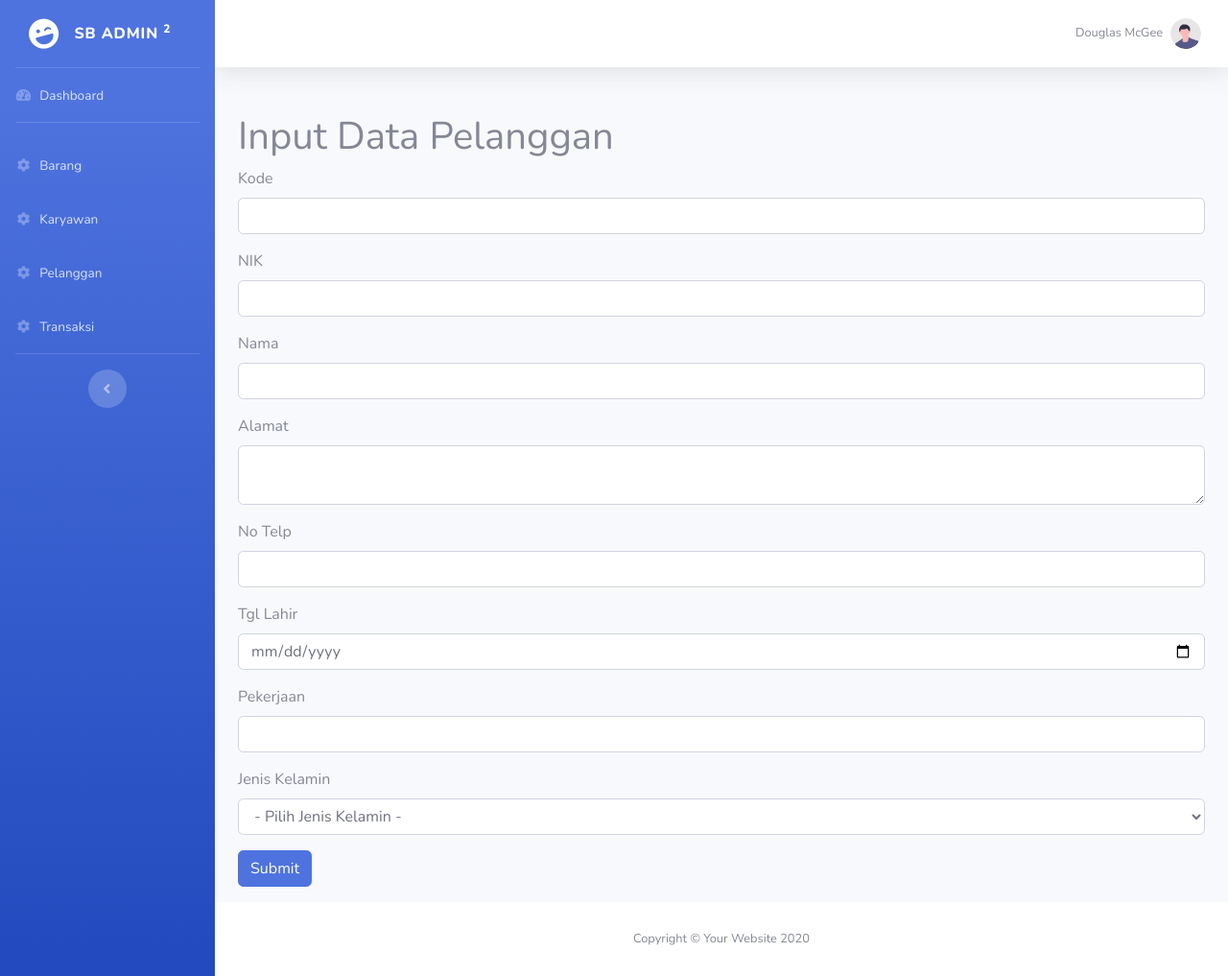
After one commit to Halozy-bit/dashboard-tokowijaya, a PHP site: page /input_pelanggan.php in a window 1280 px wide. The commit adds this page. Shown: the whole page at 96% size. Run offline with PHP 8.4, Linux system fonts and the light colour scheme.

Commit message:
tambah input page

```diff
--- a/barang.php
+++ b/barang.php
@@ -9,7 +9,7 @@
                     <div class="card shadow mb-4">
                         <div class="card-header py-3">
                           <div class="btn-group" role="group" aria-label="Basic example">
-                            <button type="button" class="btn btn-primary">Tambah Produk</button>
+                            <a type="button" class="btn btn-primary" href="input_barang.php">Tambah Produk</a>
                           </div>
                         </div>
                         <div class="card-body">
--- /dev/null
+++ b/input_pelanggan.php
@@ -0,0 +1,44 @@
+<?php include_once 'header.php';?>
+<div class="container mt-5">
+		<h1>Input Data Pelanggan</h1>
+		<form>
+			<div class="form-group">
+				<label for="kode">Kode</label>
+				<input type="text" class="form-control" id="kode" name="kode">
+			</div>
+			<div class="form-group">
+				<label for="nik">NIK</label>
+				<input type="text" class="form-control" id="nik" name="nik">
+			</div>
+			<div class="form-group">
+				<label for="nama">Nama</label>
+				<input type="text" class="form-control" id="nama" name="nama">
+			</div>
+			<div class="form-group">
+				<label for="alamat">Alamat</label>
+				<textarea class="form-control" id="alamat" name="alamat"></textarea>
+			</div>
+			<div class="form-group">
+				<label for="no-telp">No Telp</label>
+				<input type="text" class="form-control" id="no-telp" name="no-telp">
+			</div>
+			<div class="form-group">
+				<label for="tgl-lahir">Tgl Lahir</label>
+				<input type="date" class="form-control" id="tgl-lahir" name="tgl-lahir">
+			</div>
+			<div class="form-group">
+				<label for="pekerjaan">Pekerjaan</label>
+				<input type="text" class="form-control" id="pekerjaan" name="pekerjaan">
+			</div>
+			<div class="form-group">
+				<label for="jenis-kelamin">Jenis Kelamin</label>
+				<select class="form-control" id="jenis-kelamin" name="jenis-kelamin">
+					<option value="">- Pilih Jenis Kelamin -</option>
+					<option value="L">Laki-laki</option>
+					<option value="P">Perempuan</option>
+				</select>
+			</div>
+			<button type="submit" class="btn btn-primary">Submit</button>
+		</form>
+	</div>
+<?php include 'footer.php';?>
--- a/karyawan.php
+++ b/karyawan.php
@@ -9,7 +9,7 @@
                     <div class="card shadow mb-4">
                         <div class="card-header py-3">
                           <div class="btn-group" role="group" aria-label="Basic example">
-                            <button type="button" class="btn btn-primary">Tambah Karyawan</button>
+                            <a type="button" class="btn btn-primary" href="input_karyawan.php">Tambah Karyawan</a>
                           </div>
                         </div>
                         <div class="card-body">
--- a/pelanggan.php
+++ b/pelanggan.php
@@ -9,7 +9,7 @@
                     <div class="card shadow mb-4">
                         <div class="card-header py-3">
                           <div class="btn-group" role="group" aria-label="Basic example">
-                            <button type="button" class="btn btn-primary">Tambah Pelanggan</button>
+                            <a type="button" class="btn btn-primary" href="input_pelanggan.php">Tambah Pelanggan</a>
                           </div>
                         </div>
                         <div class="card-body">
```
Also changed, not shown: input_barang.php (added, +33 -0 lines), input_karyawan.php (added, +40 -0 lines).
